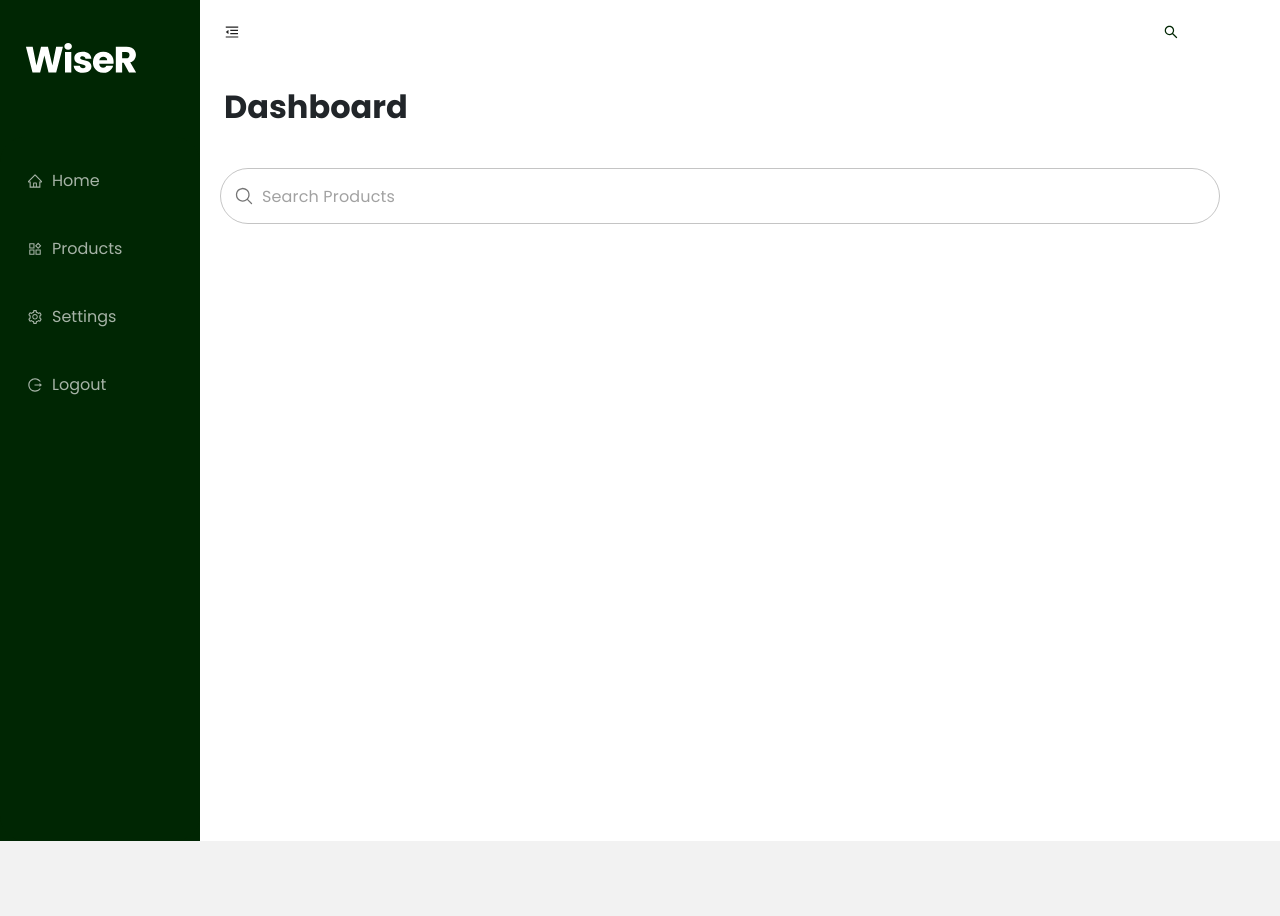
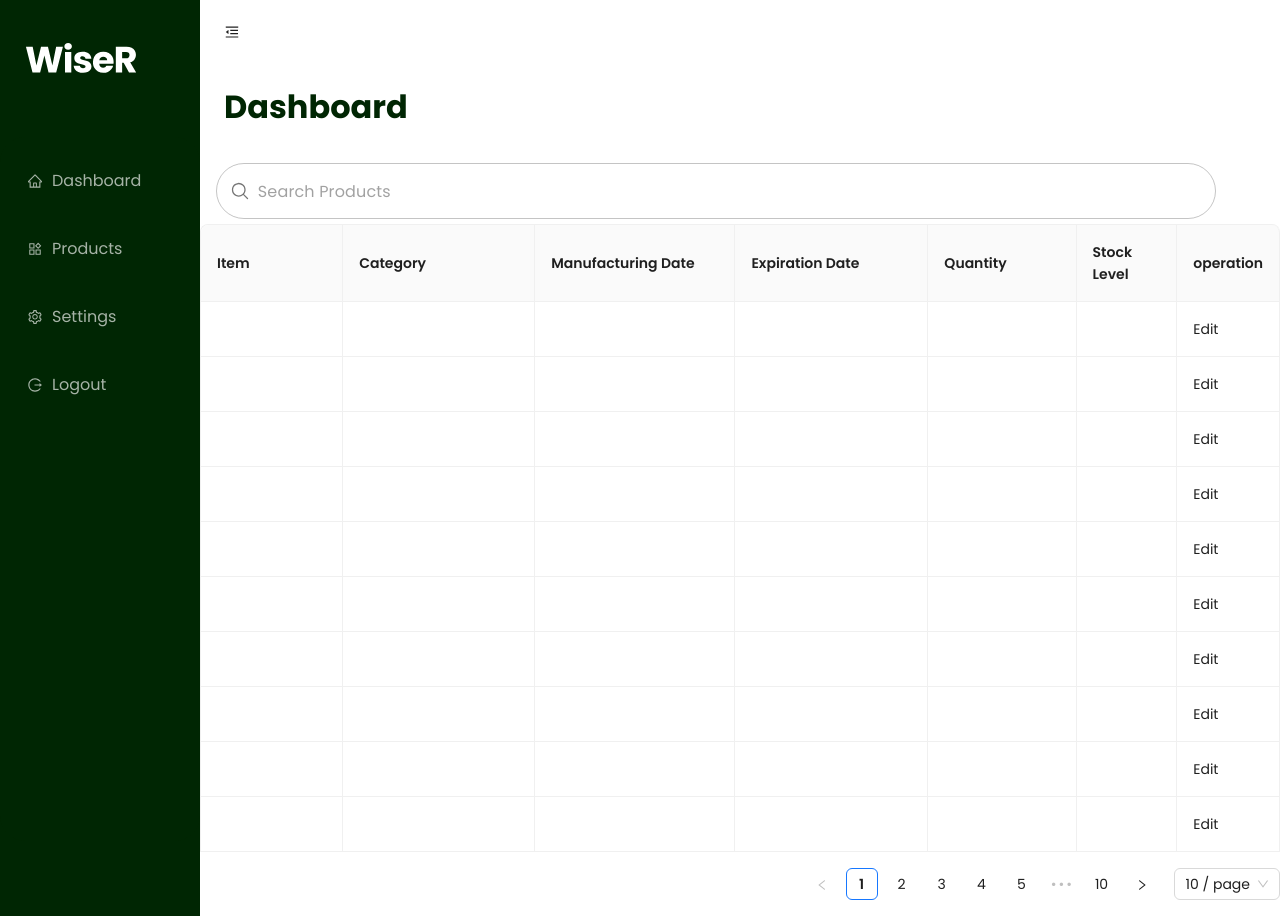
Before and after one commit to Somaiya-XI/capstoneprj, a React (Vite) app in the folder Frontend/: page /SupplierDashboard in a window 1280 px wide. Before the commit the page ends 841 px from the top, so only its background shows below. Built offline with nearby package versions, Linux system fonts and the light colour scheme.

Commit message:
ProductTable

```diff
--- a/Frontend/src/pages/Supplier/Components/MenuList.jsx
+++ b/Frontend/src/pages/Supplier/Components/MenuList.jsx
@@ -6,13 +6,14 @@ import {
     ProductOutlined,
     LogoutOutlined
 } from '@ant-design/icons'
+import Products from './Products';
 
 function MenuList() {
     return (
         <div>
             <Menu theme="dark" mode="inline" className="menu-bar">
                 <Menu.Item key="Home" icon={<HomeOutlined />}>
-                    Home
+                    Dashboard
                 </Menu.Item>
                 <Menu.Item key="Products" icon={<ProductOutlined />}>
                     Products
--- /dev/null
+++ b/Frontend/src/pages/Supplier/Components/ProductTable.jsx
@@ -0,0 +1,291 @@
+// import React from 'react';
+// import { Space, Table, Tag } from 'antd';
+// import "./Supplier.css";
+// const columns = [
+//   {
+//     title: 'Name',
+//     dataIndex: 'name',
+//     key: 'name',
+//     render: (text) => <a>{text}</a>,
+//   },
+//   {
+//     title: 'Age',
+//     dataIndex: 'age',
+//     key: 'age',
+//   },
+//   {
+//     title: 'Address',
+//     dataIndex: 'address',
+//     key: 'address',
+//   },
+//   {
+//     title: 'Tags',
+//     key: 'tags',
+//     dataIndex: 'tags',
+//     render: (_, { tags }) => (
+//       <>
+//         {tags.map((tag) => {
+//           let color = tag.length > 5 ? 'geekblue' : 'green';
+//           if (tag === 'loser') {
+//             color = 'volcano';
+//           }
+//           return (
+//             <Tag color={color} key={tag}>
+//               {tag.toUpperCase()}
+//             </Tag>
+//           );
+//         })}
+//       </>
+//     ),
+//   },
+//   {
+//     title: 'Action',
+//     key: 'action',
+//     render: (_, record) => (
+//       <Space size="middle">
+//         <a>Invite {record.name}</a>
+//         <a>Delete</a>
+//       </Space>
+//     ),
+//   },
+// ];
+// const data = [
+//   {
+//     key: '1',
+//     name: 'John Brown',
+//     age: 32,
+//     address: 'New York No. 1 Lake Park',
+//     tags: ['nice', 'developer'],
+//   },
+//   {
+//     key: '2',
+//     name: 'Jim Green',
+//     age: 42,
+//     address: 'London No. 1 Lake Park',
+//     tags: ['loser'],
+//   },
+//   {
+//     key: '3',
+//     name: 'Joe Black',
+//     age: 32,
+//     address: 'Sydney No. 1 Lake Park',
+//     tags: ['cool', 'teacher'],
+//   },
+//   {
+//     key: '3',
+//     name: 'Joe Black',
+//     age: 32,
+//     address: 'Sydney No. 1 Lake Park',
+//     tags: ['cool', 'teacher'],
+//   },
+//   {
+//     key: '3',
+//     name: 'Joe Black',
+//     age: 32,
+//     address: 'Sydney No. 1 Lake Park',
+//     tags: ['cool', 'teacher'],
+//   },
+//   {
+//     key: '3',
+//     name: 'Joe Black',
+//     age: 32,
+//     address: 'Sydney No. 1 Lake Park',
+//     tags: ['cool', 'teacher'],
+//   },
+//   {
+//     key: '3',
+//     name: 'Joe Black',
+//     age: 32,
+//     address: 'Sydney No. 1 Lake Park',
+//     tags: ['cool', 'teacher'],
+//   },
+
+
+// ];
+// const ProductTable = () => <Table columns={columns} dataSource={data} />;
+// export default ProductTable;
+
+import React, { useState } from 'react';
+import { Form, Input, InputNumber, Popconfirm, Table, Typography } from 'antd';
+const originData = [];
+for (let i = 0; i < 100; i++) {
+  originData.push({
+    key: i.toString(),
+    name: `Edward ${i}`,
+    age: 32,
+    address: `London Park no. ${i}`,
+  });
+}
+const EditableCell = ({
+  editing,
+  dataIndex,
+  title,
+  inputType,
+  record,
+  index,
+  children,
+  ...restProps
+}) => {
+  const inputNode = inputType === 'number' ? <InputNumber /> : <Input />;
+  return (
+    <td {...restProps}>
+      {editing ? (
+        <Form.Item
+          name={dataIndex}
+          style={{
+            margin: 0,
+          }}
+          rules={[
+            {
+              required: true,
+              message: `Please Input ${title}!`,
+            },
+          ]}
+        >
+          {inputNode}
+        </Form.Item>
+      ) : (
+        children
+      )}
+    </td>
+  );
+};
+const ProductTable = () => {
+  const [form] = Form.useForm();
+  const [data, setData] = useState(originData);
+  const [editingKey, setEditingKey] = useState('');
+  const isEditing = (record) => record.key === editingKey;
+  const edit = (record) => {
+    form.setFieldsValue({
+      name: '',
+      age: '',
+      address: '',
+      ...record,
+    });
+    setEditingKey(record.key);
+  };
+  const cancel = () => {
+    setEditingKey('');
+  };
+  const save = async (key) => {
+    try {
+      const row = await form.validateFields();
+      const newData = [...data];
+      const index = newData.findIndex((item) => key === item.key);
+      if (index > -1) {
+        const item = newData[index];
+        newData.splice(index, 1, {
+          ...item,
+          ...row,
+        });
+        setData(newData);
+        setEditingKey('');
+      } else {
+        newData.push(row);
+        setData(newData);
+        setEditingKey('');
+      }
+    } catch (errInfo) {
+      console.log('Validate Failed:', errInfo);
+    }
+  };
+  const columns = [
+    {
+      title: 'Item',
+      dataIndex: 'item',
+      width: '15%',
+      editable: true,
+    },
+    {
+      title: 'Category',
+      dataIndex: 'Category',
+      width: '20%',
+      editable: true,
+    },
+    {
+      title: 'Manufacturing Date',
+      dataIndex: 'Manufacturing Date',
+      width: '20%',
+      editable: true,
+    },
+    {
+      title: 'Expiration Date',
+      dataIndex: 'Expiration Date',
+      width: '20%',
+      editable: true,
+    },
+    {
+      title: 'Quantity',
+      dataIndex: 'Quantity',
+      width: '15%',
+      editable: true,
+    },
+    {
+      title: 'Stock Level',
+      dataIndex: 'Stock Level',
+      width: '40%',
+      editable: true,
+    },
+
+    {
+      title: 'operation',
+      dataIndex: 'operation',
+      render: (_, record) => {
+        const editable = isEditing(record);
+        return editable ? (
+          <span>
+            <Typography.Link
+              onClick={() => save(record.key)}
+              style={{
+                marginRight: 8,
+              }}
+            >
+              Save
+            </Typography.Link>
+            <Popconfirm title="Sure to cancel?" onConfirm={cancel}>
+              <a>Cancel</a>
+            </Popconfirm>
+          </span>
+        ) : (
+          <Typography.Link disabled={editingKey !== ''} onClick={() => edit(record)}>
+            Edit
+          </Typography.Link>
+        );
+      },
+    },
+  ];
+  const mergedColumns = columns.map((col) => {
+    if (!col.editable) {
+      return col;
+    }
+    return {
+      ...col,
+      onCell: (record) => ({
+        record,
+        inputType: col.dataIndex === 'age' ? 'number' : 'text',
+        dataIndex: col.dataIndex,
+        title: col.title,
+        editing: isEditing(record),
+      }),
+    };
+  });
+  return (
+    <Form form={form} component={false}>
+      <Table
+        components={{
+          body: {
+            cell: EditableCell,
+          },
+        }}
+        bordered
+        dataSource={data}
+        columns={mergedColumns}
+        rowClassName="editable-row"
+        pagination={{
+          onChange: cancel,
+        }}
+      />
+    </Form>
+  );
+};
+export default ProductTable;
--- a/Frontend/src/pages/Supplier/Components/Products.jsx
+++ b/Frontend/src/pages/Supplier/Components/Products.jsx
@@ -1,8 +1,8 @@
 import React from 'react'
 import "./Supplier.css";
 import DashboardHeader from './DashboardHeader';
-import { Space, Table, Tag } from 'antd';
-import { TableProps } from 'antd';
+import ProductTable from './ProductTable';
+
 
 
 
@@ -16,6 +16,9 @@ const Products = () => {
       <div>
         <DashboardHeader/>
       </div>
+      <div className="Table">
+        <ProductTable/>
+      </div>
     </div>
   )
 }
--- a/Frontend/src/pages/Supplier/Components/Supplier.css
+++ b/Frontend/src/pages/Supplier/Components/Supplier.css
@@ -76,14 +76,16 @@
 .HeaderTitle{
   font-weight: bolder;
   font-size: 2rem;
+  color:#002603;
 }
 .css-ctcgil-MuiPaper-root-MuiCard-root {
   background-color: #fff;
   color: rgba(255, 255, 255, 0.87);
   border-radius: 10px !important;
   overflow: hidden;
-  padding: 10px 20px 100px !important;
+  padding: 5px !important;
   box-shadow: none !important;
+  margin-left: 1%;
 
 }
 .css-8po0d6-MuiInputBase-root-MuiOutlinedInput-root {
@@ -92,3 +94,16 @@
   padding-left: 100px;
   max-width: 1000px !important;
 }
+:where(.css-dev-only-do-not-override-1xg9z9n).ant-spin-nested-loading .ant-spin-container {
+  padding: 25px;
+  position: relative;
+  transition: opacity 0.3s;
+  bottom: 0;
+  right: 0;
+  top: 100%;
+}
+.editable-row .ant-form-item-explain {
+  position: absolute;
+
+  font-size: 12px;
+}
--- a/Frontend/src/pages/Supplier/SupplierDashboard.jsx
+++ b/Frontend/src/pages/Supplier/SupplierDashboard.jsx
@@ -32,10 +32,10 @@ function SupplierDashboard() {
             className='toggle'
             onClick={() => setCollapsed(!collapsed)}
             icon={collapsed ? <MenuUnfoldOutlined /> : <MenuFoldOutlined />} />
-          <SearchOutlined
+          {/* <SearchOutlined
 
             style={{ width: 100 }}
-            onClick={value => console.log(value)} />
+            onClick={value => console.log(value)} /> */}
 
         </Header>
         <Layout>
```
